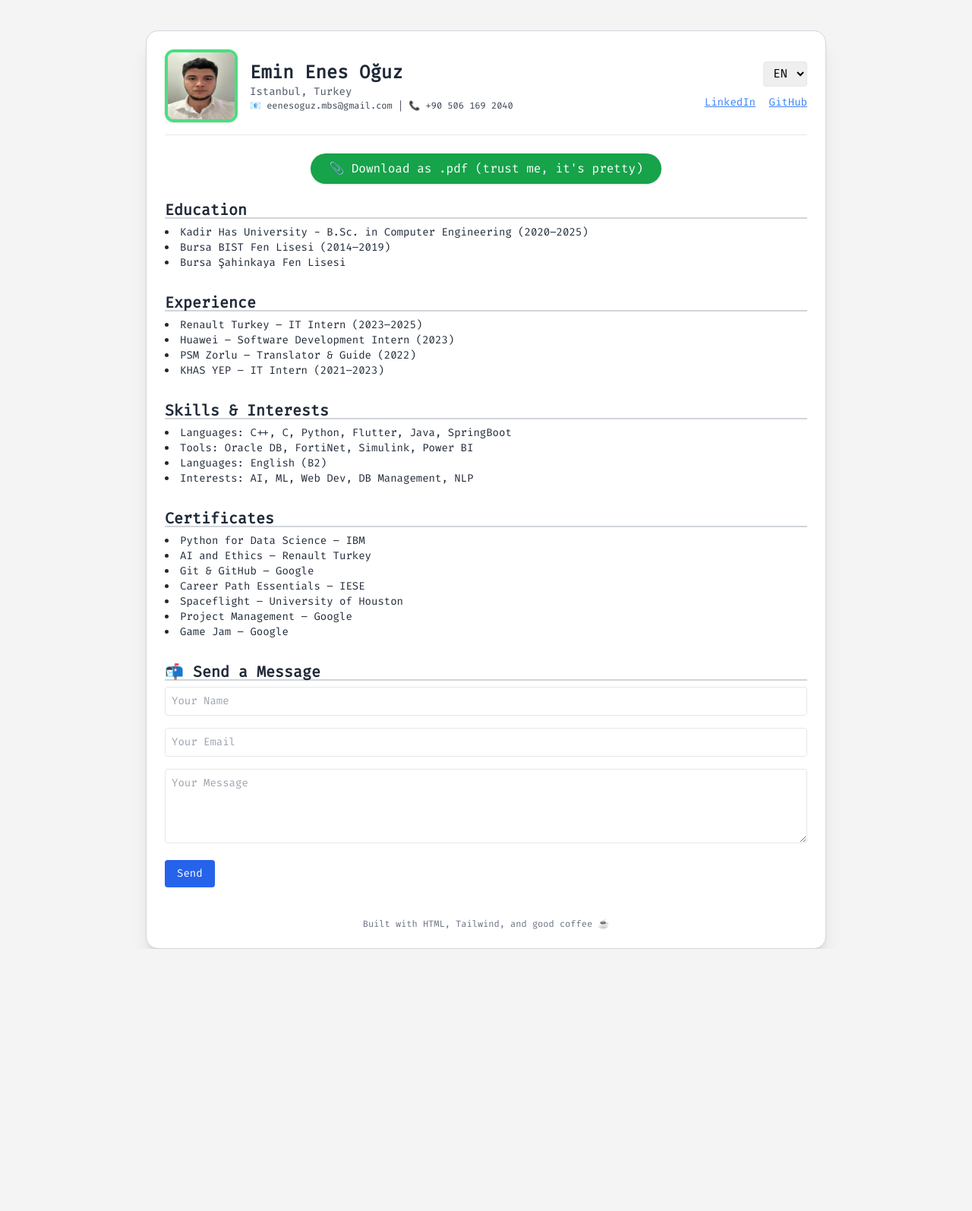
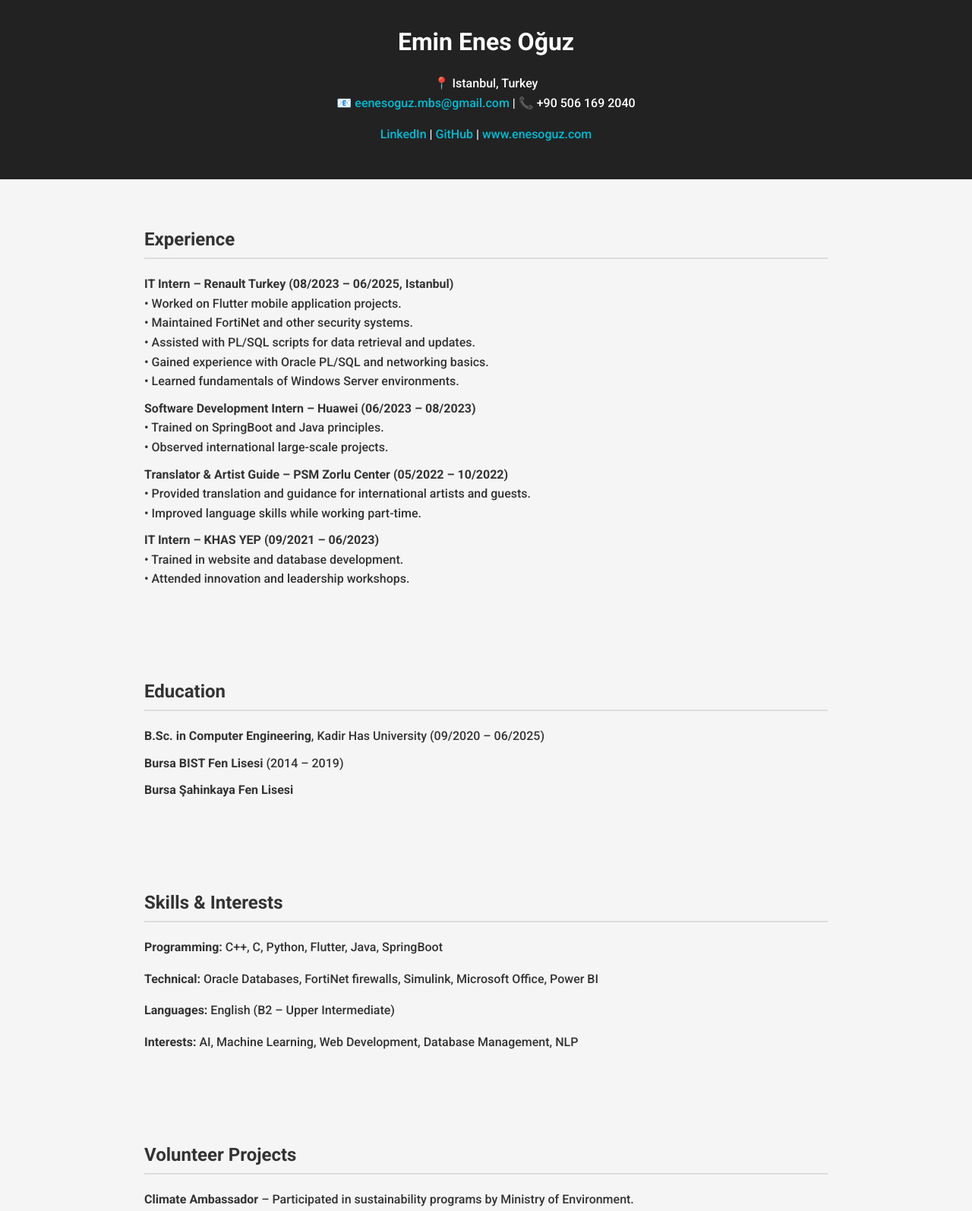
Before and after one commit to enesoguzz/enesoguzz.github.io, a plain HTML site: page index.html in a window 1280 px wide. Shown: the top 1594 px of the page at 76% size. Before the commit the page ends 1249 px from the top, so only its background shows below. Drawn offline with nearby package versions, Linux system fonts and the light colour scheme.

Commit message:
Update.newcv index.html

```diff
--- a/index.html
+++ b/index.html
@@ -1,110 +1,122 @@
 <!DOCTYPE html>
 <html lang="en">
 <head>
-  <meta charset="UTF-8" />
-  <meta name="viewport" content="width=device-width, initial-scale=1.0"/>
-  <title>console.log("Emin Enes Oğuz");</title>
-  <script src="https://cdn.tailwindcss.com"></script>
-  <script defer src="script.js"></script>
-  <link href="https://fonts.googleapis.com/css2?family=Fira+Code&display=swap" rel="stylesheet">
+  <meta charset="UTF-8">
+  <meta name="viewport" content="width=device-width, initial-scale=1.0">
+  <title>Emin Enes Oğuz - CV</title>
+  <link href="https://fonts.googleapis.com/css2?family=Roboto:wght@300;500;700&display=swap" rel="stylesheet">
   <style>
     body {
-      font-family: 'Fira Code', monospace;
-      background-color: #f4f4f5;
-      color: #1f2937;
+      font-family: 'Roboto', sans-serif;
+      margin: 0; padding: 0;
+      background: #f5f5f5; color: #333;
+      line-height: 1.6;
     }
-    code {
-      background: #e5e7eb;
-      padding: 2px 6px;
-      border-radius: 4px;
+    header {
+      background: #222; color: #fff;
+      padding: 30px; text-align: center;
     }
-    .section-title {
-      font-size: 1.25rem;
-      font-weight: 600;
-      border-bottom: 2px solid #d1d5db;
-      margin-bottom: 0.5rem;
+    header h1 { margin: 0; }
+    header p a { color: #00bcd4; text-decoration: none; }
+    section { padding: 40px 20px; max-width: 900px; margin: auto; }
+    h2 { border-bottom: 2px solid #ddd; padding-bottom: 5px; }
+    ul { list-style: none; padding: 0; }
+    ul li { margin-bottom: 10px; }
+    .job-title { font-weight: bold; }
+    footer {
+      text-align: center; padding: 20px;
+      background: #222; color: #fff; margin-top: 40px;
     }
   </style>
+</head>
+<body>
 
-  <!-- Google tag (gtag.js) -->
-  <script async src="https://www.googletagmanager.com/gtag/js?id=G-R2SB9QESJX"></script>
-  <script>
-    window.dataLayer = window.dataLayer || [];
-    function gtag(){dataLayer.push(arguments);}
-    gtag('js', new Date());
-    gtag('config', 'G-R2SB9QESJX');
-  </script>
-</head>
-<body class="transition-colors duration-300">
-  <div class="max-w-4xl mx-auto p-6 mt-10 bg-white shadow-xl rounded-2xl border border-gray-300">
-
-    <!-- Header -->
-    <header class="flex justify-between items-center mb-6 border-b pb-4">
-      <div class="flex items-center gap-4">
-        <img src="profile-large.jpg" alt="Profile" class="w-24 h-24 rounded-xl border-4 border-green-400 shadow" title="Yep, that's me." />
-        <div>
-          <h1 class="text-2xl font-bold" id="name">Emin Enes Oğuz</h1>
-          <p id="location" class="text-sm text-gray-600">const location = "Istanbul, Turkey"</p>
-          <p class="text-xs text-gray-700">📧 eenesoguz.mbs@gmail.com | 📞 +90 506 169 2040</p>
-        </div>
-      </div>
-      <div class="text-right">
-        <select onchange="changeLang(this.value)" class="ml-2 px-2 py-1 border rounded text-black">
-          <option value="en">EN</option>
-          <option value="tr">TR</option>
-        </select>
-        <div class="mt-2">
-          <a href="https://www.linkedin.com/in/enes-o%C4%9Fuz-b444b71b2/" class="text-blue-500 underline text-sm mr-2" target="_blank">LinkedIn</a>
-          <a href="https://github.com/enesoguzz" class="text-blue-500 underline text-sm" target="_blank">GitHub</a>
-        </div>
-      </div>
+  <header>
+    <h1>Emin Enes Oğuz</h1>
+    <p>
+      📍 Istanbul, Turkey <br>
+      📧 <a href="mailto:eenesoguz.mbs@gmail.com">eenesoguz.mbs@gmail.com</a> |
+      📞 +90 506 169 2040
+    </p>
+    <p>
+      <a href="https://linkedin.com/in/enes-oğuz" target="_blank">LinkedIn</a> |
+      <a href="https://github.com/enesoguzz" target="_blank">GitHub</a> |
+      <a href="https://www.enesoguz.com">www.enesoguz.com</a>
+    </p>
   </header>
 
-    <!-- CV Download -->
-    <div class="text-center mb-6">
-      <a href="cv.pdf" download class="inline-block px-6 py-2 bg-green-600 text-white rounded-full hover:bg-green-700 shadow transition">
-        📎 Download as .pdf (trust me, it's pretty)
-      </a>
-    </div>
-
-    <!-- Sections -->
-    <div class="grid grid-cols-1 gap-8 text-sm">
   <section>
-        <h2 class="section-title" id="education-title">Education</h2>
-        <ul id="education" class="list-disc list-inside"></ul>
+    <h2>Experience</h2>
+    <ul>
+      <li>
+        <span class="job-title">IT Intern – Renault Turkey (08/2023 – 06/2025, Istanbul)</span><br>
+        • Worked on Flutter mobile application projects.<br>
+        • Maintained FortiNet and other security systems.<br>
+        • Assisted with PL/SQL scripts for data retrieval and updates.<br>
+        • Gained experience with Oracle PL/SQL and networking basics.<br>
+        • Learned fundamentals of Windows Server environments.
+      </li>
+      <li>
+        <span class="job-title">Software Development Intern – Huawei (06/2023 – 08/2023)</span><br>
+        • Trained on SpringBoot and Java principles.<br>
+        • Observed international large-scale projects.
+      </li>
+      <li>
+        <span class="job-title">Translator & Artist Guide – PSM Zorlu Center (05/2022 – 10/2022)</span><br>
+        • Provided translation and guidance for international artists and guests.<br>
+        • Improved language skills while working part-time.
+      </li>
+      <li>
+        <span class="job-title">IT Intern – KHAS YEP (09/2021 – 06/2023)</span><br>
+        • Trained in website and database development.<br>
+        • Attended innovation and leadership workshops.
+      </li>
+    </ul>
   </section>
 
   <section>
-        <h2 class="section-title" id="experience-title">Experience</h2>
-        <ul id="experience" class="list-disc list-inside"></ul>
+    <h2>Education</h2>
+    <ul>
+      <li><b>B.Sc. in Computer Engineering</b>, Kadir Has University (09/2020 – 06/2025)</li>
+      <li><b>Bursa BIST Fen Lisesi</b> (2014 – 2019)</li>
+      <li><b>Bursa Şahinkaya Fen Lisesi</b></li>
+    </ul>
   </section>
 
   <section>
-        <h2 class="section-title" id="skills-title">Skills & Interests</h2>
-        <ul id="skills" class="list-disc list-inside"></ul>
+    <h2>Skills & Interests</h2>
+    <p><b>Programming:</b> C++, C, Python, Flutter, Java, SpringBoot</p>
+    <p><b>Technical:</b> Oracle Databases, FortiNet firewalls, Simulink, Microsoft Office, Power BI</p>
+    <p><b>Languages:</b> English (B2 – Upper Intermediate)</p>
+    <p><b>Interests:</b> AI, Machine Learning, Web Development, Database Management, NLP</p>
   </section>
 
   <section>
-        <h2 class="section-title" id="certificates-title">Certificates</h2>
-        <ul id="certificates" class="list-disc list-inside"></ul>
+    <h2>Volunteer Projects</h2>
+    <ul>
+      <li><b>Climate Ambassador</b> – Participated in sustainability programs by Ministry of Environment.</li>
+      <li><b>Görmezden Gelme</b> – Provided live sports audio descriptions for visually impaired individuals.</li>
+      <li><b>Aydınlık Gelecek Projects</b> – Organized seminars and book donations for high school students.</li>
+      <li><b>Hatay Child Park Project</b> – Built play areas for children affected by earthquakes in Arsuz, Hatay.</li>
+    </ul>
   </section>
 
   <section>
-        <h2 class="section-title" id="contact-title">📬 Wanna tell me something?</h2>
-        <form action="https://formspree.io/f/xrbkwnyl" method="POST" class="space-y-4">
-          <input type="text" name="name" placeholder="Your Name" required class="w-full p-2 border rounded text-black" />
-          <input type="email" name="email" placeholder="Your Email" required class="w-full p-2 border rounded text-black" />
-          <textarea name="message" placeholder="Your Message" rows="4" required class="w-full p-2 border rounded text-black"></textarea>
-          <button type="submit" class="bg-blue-600 text-white px-4 py-2 rounded hover:bg-blue-700">
-            Send
-          </button>
-        </form>
+    <h2>Certificates & Trainings</h2>
+    <ul>
+      <li>Python for Data Science, AI & Development – IBM</li>
+      <li>Career Path Essentials – IESE Business School</li>
+      <li>Game Jam – Google</li>
+      <li>AI and Ethics – Renault Turkey</li>
+      <li>A Brief History of Human Spaceflight – University of Houston</li>
+      <li>Introduction to Git and GitHub – Google</li>
+      <li>Fundamentals of Project Management – Google</li>
+    </ul>
   </section>
-    </div>
 
-    <footer class="text-center text-xs text-gray-500 mt-10">
-      <p>Built with HTML, Tailwind, and good coffee ☕️</p>
+  <footer>
+    <p>© 2025 Emin Enes Oğuz | Built with ❤️ on GitHub Pages</p>
   </footer>
-  </div>
+
 </body>
 </html>
```
Lines whose indentation alone changed are shown as unchanged.
